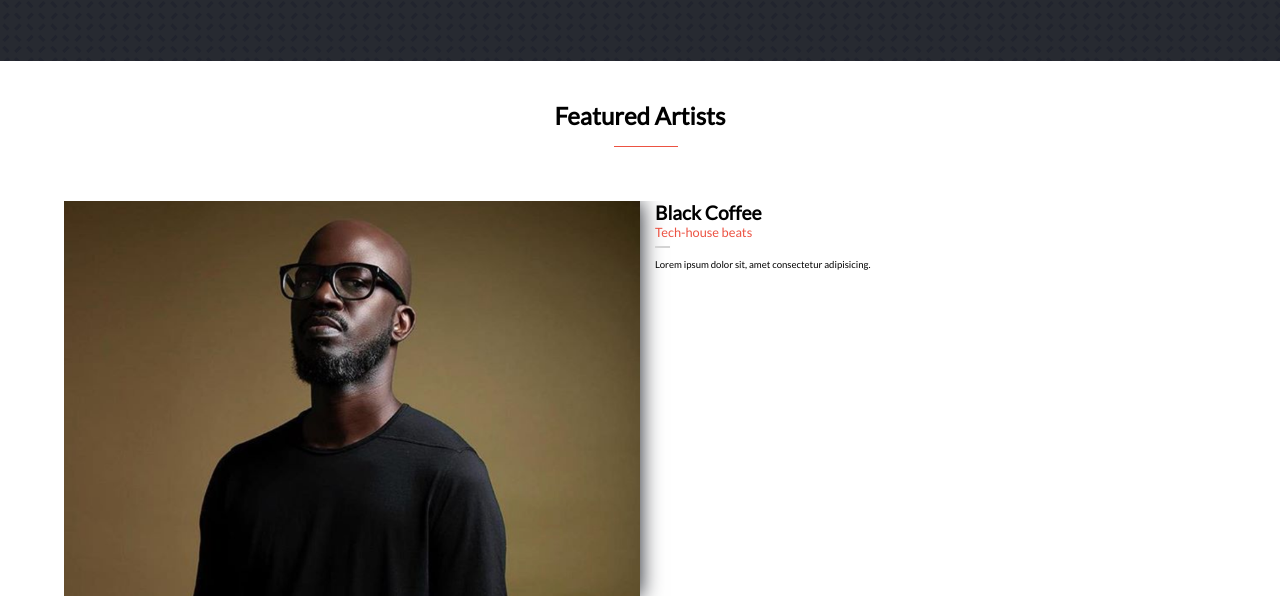
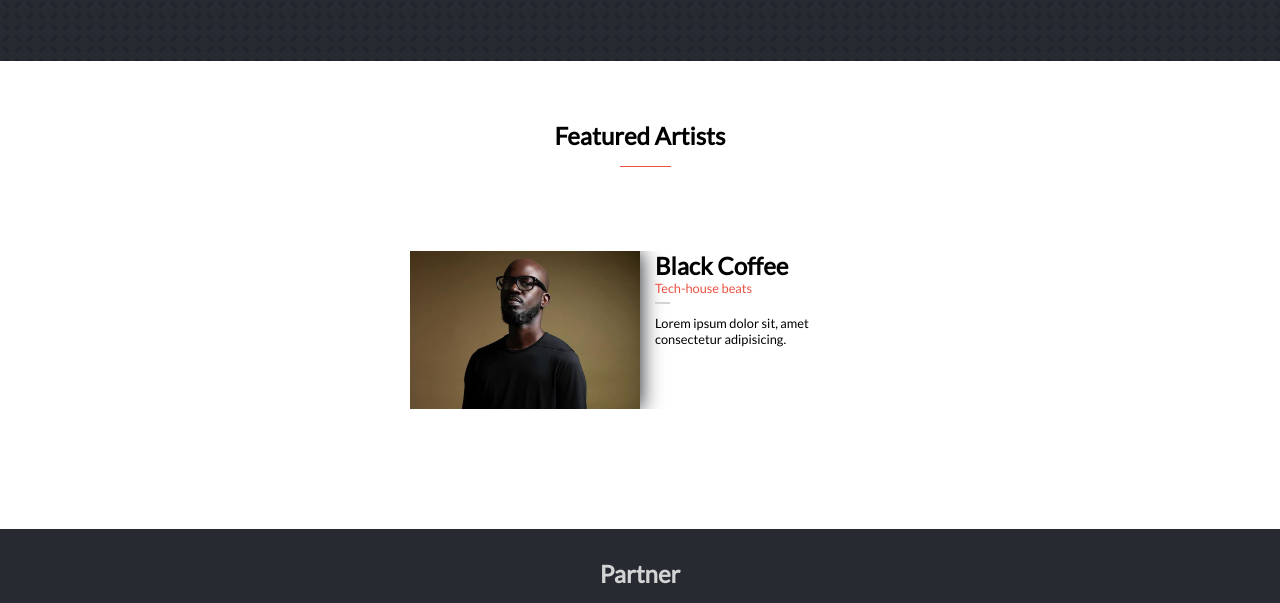
Before and after one commit to anagudelogu/capstone1-Black-Coffee, a website: page index.html in a window 1280 px wide. Shown: the part 1391-1994 px from the top of the page. Drawn offline with Linux system fonts and the light colour scheme.

Commit message:
Add featured artists section for desktop devices
- Fix linter issues.

```diff
--- a/index.html
+++ b/index.html
@@ -66,9 +66,11 @@
                     <p class="card__desc">Lorem ipsum dolor sit amet consectetur, adipisicing elit. Officia, libero.</p>
                 </article>
                 <button type='button' class="features__button">Buy your tickets now!</button>
+            </div>
         </section>
             <section class="artist__container">
                 <h2 class="artist__title section-title">Featured Artists</h2>
+                <div class="artist__cards">
                     <article class="artist__card">
                         <img src="./images/artist01-bc.png" alt="aa" class="artist__image">
                         <div class="artist__info">
--- a/styles.css
+++ b/styles.css
@@ -47,7 +47,10 @@
   list-style: none;
 }
 
-a, a:hover, a:focus, a:active {
+a,
+a:hover,
+a:focus,
+a:active {
   text-decoration: none;
   color: inherit;
 }
@@ -186,7 +189,7 @@
 }
 
 .artist__title {
-  margin: 40px 0;
+  margin: 40px 0 20px;
 }
 
 .artist__card {
@@ -197,7 +200,6 @@
 }
 
 .artist__image {
-  grid-area: img;
   max-width: 50%;
   box-shadow: 1px 1px 20px var(--darkgray);
 }
@@ -213,6 +215,7 @@
   position: relative;
   padding-bottom: 10px;
   height: 25px;
+  overflow-y: hidden;
 }
 
 .artist__style::after {
@@ -346,35 +349,35 @@
   font-size: 1.4rem;
 }
 
-@media (min-width: 320px){
-  .hero__container{
+@media (min-width: 320px) {
+  .hero__container {
     background-size: cover;
   }
 }
-@media (min-width: 768px){
 
-  body{
+@media (min-width: 768px) {
+  body {
     max-width: 1600px;
     margin: 0 auto;
   }
 
-  .section-title{
+  .section-title {
     height: 50px;
   }
 
-  .section-title::after{
+  .section-title::after {
     width: 5%;
     left: 48%;
   }
 
-  .navbar__container{
+  .navbar__container {
     height: 100px;
     margin: 0;
     top: 0;
     z-index: 9;
   }
 
-  .navbarLog__container{
+  .navbarLog__container {
     display: flex;
     justify-content: flex-end;
     background-color: var(--darkgray);
@@ -383,18 +386,18 @@
     padding: 5px 10%;
   }
 
-  .navbarLog__list{
+  .navbarLog__list {
     display: flex;
     justify-content: center;
     gap: 20px;
   }
 
-  .navbarLog__link{
+  .navbarLog__link {
     color: white;
     font-size: 1rem;
   }
 
-  .navbar__menu{
+  .navbar__menu {
     padding: 5px 10%;
     display: flex;
     justify-content: space-between;
@@ -403,22 +406,23 @@
     box-shadow: 0.5px 0.5px 0.1px var(--darkgray);
   }
 
-  .navbar__logo{
+  .navbar__logo {
     display: block;
     width: 100px;
   }
-  .navbar__hamburger{
+
+  .navbar__hamburger {
     display: none;
   }
 
-  .navbar__links{
+  .navbar__links {
     display: flex;
     gap: 50px;
     color: var(--darkgray);
     align-items: center;
   }
 
-  .navbar__button{
+  .navbar__button {
     display: block;
     color: var(--orange);
     border: solid 4px var(--orange);
@@ -429,53 +433,53 @@
   }
 
   /* HERO SECTION */
-  .hero__container{
+  .hero__container {
     margin-top: 80px;
     background-image: url(./images/mainBg.png);
     background-size: cover;
     height: auto;
   }
 
-  .hero__texts{
+  .hero__texts {
     margin: 5% auto 10%;
     width: 80%;
   }
 
-  .hero__logo{
+  .hero__logo {
     width: 40%;
     margin-bottom: 50px;
   }
 
-  .hero__intro{
+  .hero__intro {
     width: 60%;
     font-size: 1rem;
   }
 
-  .hero__date-title{
+  .hero__date-title {
     font-size: 3rem;
   }
 
-  .hero__date-details{
+  .hero__date-details {
     font-size: 1.4rem;
   }
 
-  .features__container{
+  .features__container {
     padding: 5% 15%;
   }
 
-  .features__title{
+  .features__title {
     font-size: 2rem;
     margin-bottom: 70px;
   }
 
-  .features__cards{
+  .features__cards {
     display: flex;
     justify-content: center;
     flex-wrap: wrap;
     gap: 20px;
   }
 
-  .features__card{
+  .features__card {
     display: flex;
     flex-direction: column;
     width: 20%;
@@ -483,24 +487,53 @@
     gap: 30px;
   }
 
-  .card__icon{
+  .card__icon {
     max-width: 50px;
   }
 
-  .card__title{
+  .card__title {
     font-size: 1.3rem;
     width: 100%;
   }
 
-  .card__desc{
+  .card__desc {
     font-size: 1rem;
     text-align: center;
   }
 
-  .features__button{
+  .features__button {
     background: none;
     font-size: 1.5rem;
     text-decoration: underline;
     cursor: pointer;
   }
+
+  .artist__container {
+    padding: 0 10%;
+  }
+
+  .artist__title {
+    margin: 60px auto;
+  }
+
+  .artist__cards {
+    display: flex;
+    flex-wrap: wrap;
+    justify-content: center;
+    gap: 2%;
+    margin-bottom: 100px;
+  }
+
+  .artist__card {
+    width: 45%;
+    margin: 20px 0;
+  }
+
+  .artist__name {
+    font-size: 1.5rem;
+  }
+
+  .artist__desc {
+    font-size: 0.8rem;
+  }
 }
```
Lines whose indentation alone changed are shown as unchanged.
